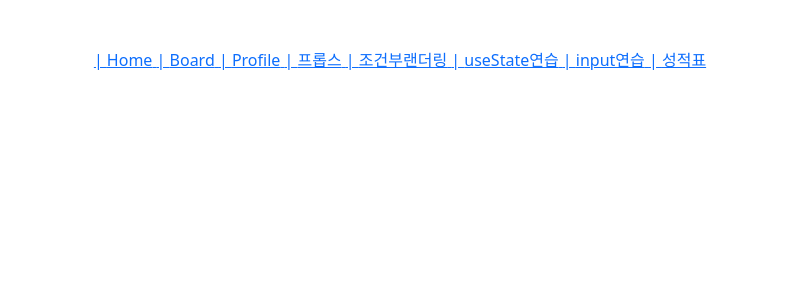
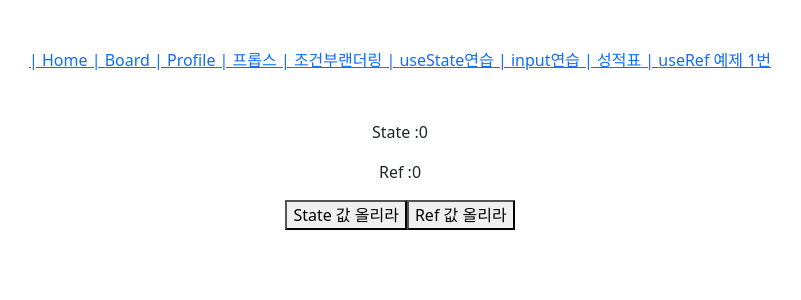
Before and after one commit to hamjung6/react-vite-phc-example2, a React (Vite) app: page /useref in a window 1280 px wide. Shown: the top 300 px of the page, without its empty margins (240-1041 px from the left). Built offline with nearby package versions, Linux system fonts and the light colour scheme.

Commit message:
useRef 예제

```diff
--- a/src/components/InputGrade2.jsx
+++ b/src/components/InputGrade2.jsx
@@ -14,7 +14,7 @@
     // const value = event.target.value;
 
     setGrade({
-      ...grade,
+      grade,
       [name]: value,
     })
   }
@@ -31,7 +31,7 @@
           총점 : {Number(grade.kor) + Number(grade.eng) + Number(grade.math)}
         </div>
         <div>
-          평균 :{' '}
+          평균 :
           {(Number(grade.kor) + Number(grade.eng) + Number(grade.math)) / 3.0}
         </div>
       </div>
--- /dev/null
+++ b/src/components/UseRefEx1.jsx
@@ -0,0 +1,31 @@
+import React, { useRef, useState } from 'react'
+
+// 첫 번째 사용하는 경우
+// useRef 변화는 감지해야 되지만, 렌더링은 하고 싶지 않을 때
+const UseRefEx1 = () => {
+  const [count, setCount] = useState(0)
+  const countRef = useRef(0)
+
+  console.log(countRef)
+  console.log('호출되고 있음')
+
+  const increaseCountState = () => {
+    setCount(count + 1)
+  }
+
+  const increaseCountRef = () => {
+    countRef.current = countRef.current + 1
+  }
+
+  // prettier-ignore
+  return (
+    <div>
+        <p>State :{count}</p>
+        <p>Ref :{countRef.current}</p>
+        <button onClick={increaseCountState}>State 값 올리라</button>
+        <button onClick={increaseCountRef}>Ref 값 올리라</button>
+    </div>
+  )
+}
+
+export default UseRefEx1
--- /dev/null
+++ b/src/pages/UseRefPage.jsx
@@ -0,0 +1,13 @@
+import React from 'react'
+import UseRefEx1 from '../components/UseRefEx1'
+
+const UseRefPage = () => {
+  //prettier-ignore
+  return (
+    <div className="text-center mt-5">
+      <UseRefEx1 />
+    </div>
+  );
+}
+
+export default UseRefPage
--- a/src/route/Routes.jsx
+++ b/src/route/Routes.jsx
@@ -7,6 +7,7 @@
 import CounterPage from '../pages/CounterPage'
 import InputPage from '../pages/InputPage'
 import GradePage from '../pages/GradePage'
+import UseRefPage from '../pages/UseRefPage'
 
 // React Routes, Route 사용 시 배열로 관리하기
 const routes = [
@@ -50,6 +51,11 @@
     element: <GradePage />,
     title: '성적표',
   },
+  {
+    path: '/useref',
+    element: <UseRefPage />,
+    title: 'useRef 예제 1번',
+  },
 ]
 
 export default routes
```
